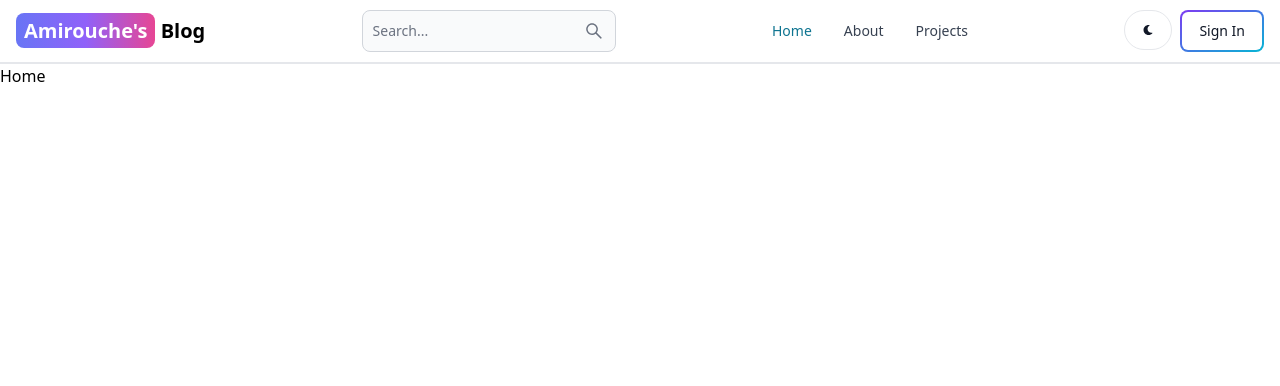
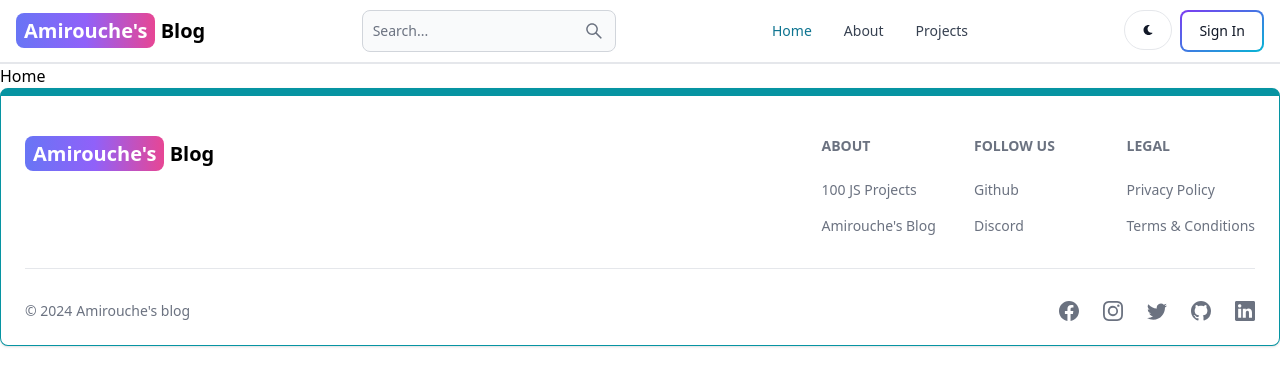
Before and after one commit to amirouche-delmi/mern-blog, a React (Vite) app in the folder client/: page / in a window 1280 px wide. Shown: the top 386 px of the page. Built offline with nearby package versions, Linux system fonts and the light colour scheme.

Commit message:
create a footer component

```diff
--- a/client/src/App.jsx
+++ b/client/src/App.jsx
@@ -6,6 +6,7 @@
 import Dashboard from './pages/Dashboard'
 import Projects from './pages/Projects'
 import Header from './components/Header'
+import FooterComponent from './components/FooterComponent'
 
 function App() {
   return (
@@ -19,6 +20,7 @@
         <Route path='/dashboard' element={<Dashboard />} />
         <Route path='/projects' element={<Projects />} />
       </Routes>
+      <FooterComponent />
     </BrowserRouter>
   )
 }
--- /dev/null
+++ b/client/src/components/FooterComponent.jsx
@@ -0,0 +1,84 @@
+import { Footer } from "flowbite-react";
+import React from "react";
+import { Link } from "react-router-dom";
+import { BsFacebook, BsInstagram, BsTwitter, BsGithub, BsLinkedin } from 'react-icons/bs'
+
+function FooterComponent() {
+  return (
+    <Footer container className="border border-t-8 border-teal-500">
+      <div className="w-full max-w-7xl mx-auto">
+        <div className="grid w-full justify-between sm:flex md:grid-cols-1">
+          <div className="mt-5">
+            <Link
+              to="/"
+              className="self-center whitespace-nowrap text-lg sm:text-xl font-semibold dark:text-white"
+            >
+              <span className="px-2 py-1 bg-gradient-to-r from-indigo-500 via-purple-500 to-pink-500 rounded-lg text-white">
+                Amirouche's
+              </span>{" "}
+              Blog
+            </Link>
+          </div>
+          <div className="grid grid-cols-2 gap-8 mt-4 sm:grid-cols-3 sm:gap-6">
+            <div>
+              <Footer.Title title="About" />
+              <Footer.LinkGroup col>
+                <Footer.Link
+                  href="https://www.100jsprojects.com"
+                  target="_blank"
+                  rel="noopener noreferrer"
+                >
+                  100 JS Projects
+                </Footer.Link>
+                <Footer.Link
+                  href="/about"
+                  target="_blank"
+                  rel="noopener noreferrer"
+                >
+                  Amirouche's Blog
+                </Footer.Link>
+              </Footer.LinkGroup>
+            </div>
+            <div>
+              <Footer.Title title="Follow us" />
+              <Footer.LinkGroup col>
+                <Footer.Link
+                  href="https://github.com/amirouche-delmi"
+                  target="_blank"
+                  rel="noopener noreferrer"
+                >
+                  Github
+                </Footer.Link>
+                <Footer.Link href="#">Discord</Footer.Link>
+              </Footer.LinkGroup>
+            </div>
+            <div>
+              <Footer.Title title="Legal" />
+              <Footer.LinkGroup col>
+                <Footer.Link
+                  href="#"
+              >
+                  Privacy Policy
+                </Footer.Link>
+                <Footer.Link href="#">Terms &amp; Conditions</Footer.Link>
+              </Footer.LinkGroup>
+            </div>
+          </div>
+        </div>
+        <Footer.Divider />
+        <div className="w-full sm:flex sm:items-center sm:justify-between">
+          <Footer.Copyright href="#" by="Amirouche's blog" year={new Date().getFullYear()} />
+          <div className="flex gap-6 sm:mt-0 mt-4 sm:justify-center">
+            <Footer.Icon href="https://web.facebook.com/amirouche.delmi.9" icon={BsFacebook} />
+            <Footer.Icon href="https://www.instagram.com/amirouche.delmi/?theme=dark" icon={BsInstagram} />
+            <Footer.Icon href="#" icon={BsTwitter} />
+            <Footer.Icon href="https://github.com/amirouche-delmi" icon={BsGithub} />
+            <Footer.Icon href="https://www.linkedin.com/in/amirouche-delmi-892958234/" icon={BsLinkedin} />
+          </div>
+        </div>
+      </div>
+    </Footer>
+  );
+}
+
+export default FooterComponent;
```
Also changed, not shown: client/src/components/Header.jsx (+27 -27 lines).
